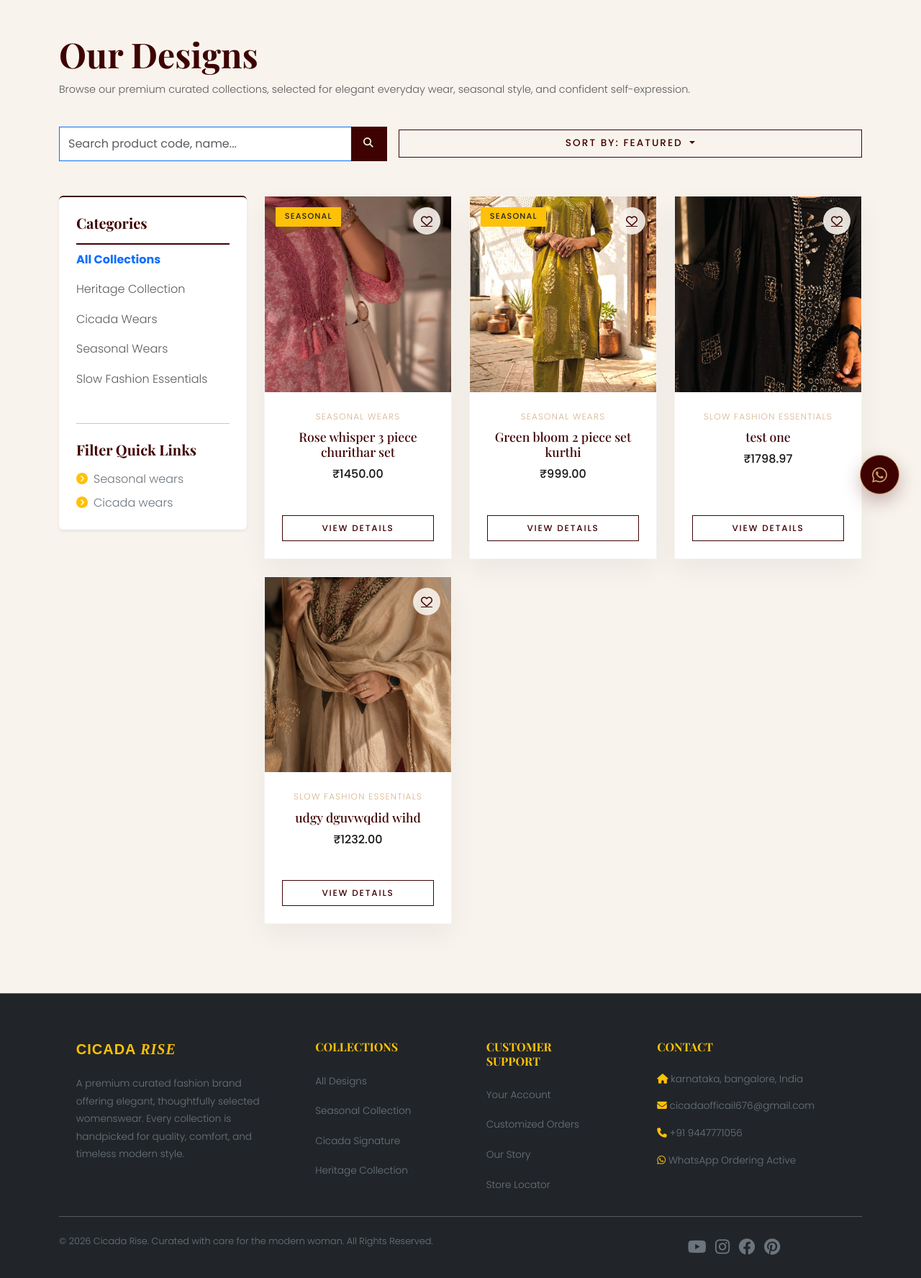
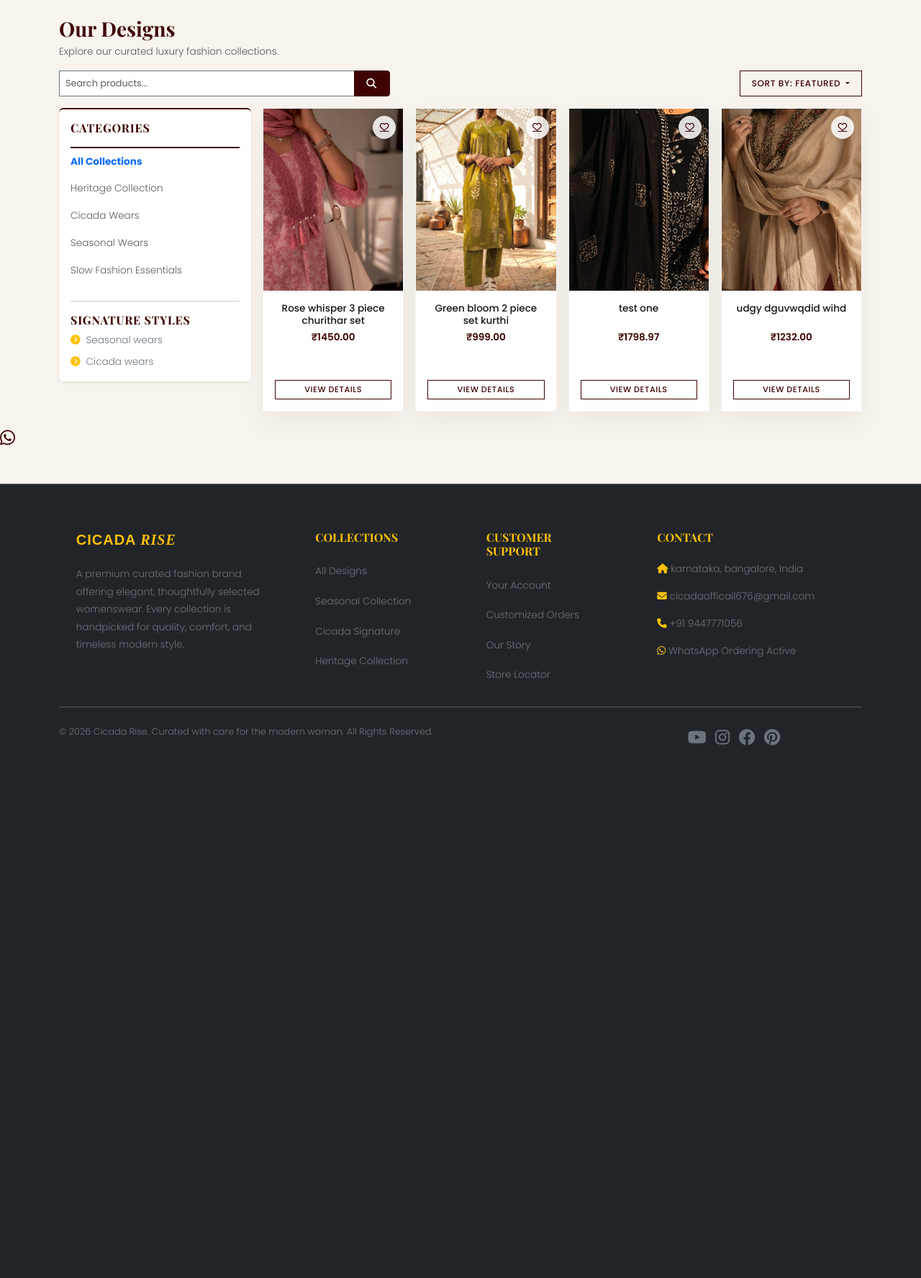
Before and after one commit to AnsiyaHussain/Cicada-Rise, a Django app: page /shop/ in a window 1280 px wide. Shown: the part 81-1857 px from the top of the page at 72% size. After the commit the page ends 1117 px from the top, so only its background shows below. Run offline with Django 5.2, Linux system fonts and the light colour scheme; data comes from the database, SQL or seed files in the repository; some libraries are stand-ins or nearby versions; some web fonts are replaced.

Commit message:
Redesign shop page UI, compact search/filters, 2-column mobile layout & admin primary image management

```diff
--- a/store/static/store/css/style.css
+++ b/store/static/store/css/style.css
@@ -358,7 +358,7 @@
 .product-image-wrapper {
     position: relative;
     width: 100%;
-    padding-top: 105%; /* Normal compact size height ratio */
+    padding-top: 130%; /* Fashion 3:4 vertical ratio */
     overflow: hidden;
     background-color: var(--cream);
 }
@@ -370,7 +370,7 @@
     width: 100%;
     height: 100%;
     object-fit: cover;
-    transition: transform 1.2s cubic-bezier(0.16, 1, 0.3, 1);
+    transition: transform 0.8s cubic-bezier(0.16, 1, 0.3, 1);
 }
 
 .product-card:hover .product-img {
@@ -379,33 +379,35 @@
 
 .product-badge {
     position: absolute;
-    top: 15px;
-    left: 15px;
+    top: 10px;
+    left: 10px;
     background-color: var(--primary);
     color: var(--cream);
-    font-size: 0.7rem;
+    font-size: 0.65rem;
     font-weight: 500;
-    padding: 0.3rem 0.8rem;
+    padding: 0.2rem 0.5rem;
     text-transform: uppercase;
-    letter-spacing: 0.1em;
+    letter-spacing: 0.05em;
     z-index: 2;
 }
 
 .product-wishlist-btn {
     position: absolute;
-    top: 15px;
-    right: 15px;
-    background: rgba(248, 243, 237, 0.9);
+    top: 10px;
+    right: 10px;
+    background: rgba(255, 255, 255, 0.85);
     border: none;
     border-radius: 50%;
-    width: 38px;
-    height: 38px;
+    width: 32px;
+    height: 32px;
     display: flex;
     align-items: center;
     justify-content: center;
     color: var(--primary);
+    font-size: 0.8rem;
     z-index: 2;
     transition: var(--transition-smooth);
+    box-shadow: 0 2px 6px rgba(0, 0, 0, 0.1);
 }
 
 .product-wishlist-btn:hover {
@@ -415,29 +417,28 @@
 }
 
 .product-card-body {
-    padding: 1.5rem;
+    padding: 0.85rem;
     text-align: center;
     display: flex;
     flex-direction: column;
     flex-grow: 1;
 }
 
-.product-card-category {
-    font-size: 0.75rem;
-    color: var(--secondary);
-    text-transform: uppercase;
-    letter-spacing: 0.1em;
-    margin-bottom: 0.5rem;
-}
-
 .product-card-title {
-    font-size: 1.1rem;
-    margin-bottom: 0.5rem;
+    font-family: var(--font-body);
+    font-size: 0.85rem;
     font-weight: 500;
+    line-height: 1.25em;
+    height: 2.5em;
+    display: -webkit-box;
+    -webkit-line-clamp: 2;
+    -webkit-box-orient: vertical;
+    overflow: hidden;
+    margin-bottom: 0.25rem;
 }
 
 .product-card-title a {
-    color: var(--primary);
+    color: var(--dark);
     text-decoration: none;
     transition: var(--transition-smooth);
 }
@@ -447,7 +448,12 @@
 }
 
 .product-card-price {
-    font-weight: 500;
+    font-family: var(--font-body);
+    font-weight: 600;
+    color: var(--primary);
+    font-size: 0.85rem;
+    margin-bottom: 0.4rem;
+}
     color: var(--dark);
     font-size: 1.00rem;
 }
--- a/store/templates/store/shop.html
+++ b/store/templates/store/shop.html
@@ -4,67 +4,85 @@
 {% block title %}Shop Collection - Cicada Rise{% endblock %}
 
 {% block content %}
-<div class="container py-5" x-data="{ openFilters: false }">
-    <div class="row mb-4">
-        <div class="col-12">
-            <!-- <nav aria-label="breadcrumb">
-                <ol class="breadcrumb" style="font-size:0.8rem;">
-                    <li class="breadcrumb-item"><a href="{% url 'home' %}" class="text-primary text-decoration-none">Home</a></li>
-                    <li class="breadcrumb-item active" aria-current="page">Shop</li>
-                </ol>
-            </nav> -->
-            <h1 class="font-display display-5 mb-2">Our Designs</h1>
-            <p class="text-muted" style="font-size:0.9rem;">Browse our premium curated collections, selected for elegant everyday wear, seasonal style, and confident self-expression.</p>
+<div class="container py-3 py-md-4" x-data="{ openFilters: false }">
+    <!-- Header Section -->
+    <div class="row mb-3 align-items-center">
+        <div class="col-12 text-center text-md-start">
+            <h1 class="font-display h3 mb-1" style="color: var(--primary);">Our Designs</h1>
+            <p class="text-muted mb-0" style="font-size:0.85rem;">Explore our curated luxury fashion collections.</p>
         </div>
     </div>
 
-    <!-- Search and Filter Bar -->
-    <div class="row mb-5 align-items-center g-3">
-        <div class="col-md-5">
-            <!-- Search Form -->
+    <!-- Search and Compact Filter / Sort Toolbar -->
+    <div class="row mb-3 align-items-center g-2">
+        <!-- Compact Search Bar -->
+        <div class="col-12 col-md-6 col-lg-5">
             <form method="GET" action="{% url 'shop' %}" class="d-flex" id="shop-search-form">
                 {% if selected_category %}
                     <input type="hidden" name="category" value="{{ selected_category.slug }}">
                 {% endif %}
-                <div class="input-group">
-                    <input type="text" name="q" value="{{ query }}" class="form-control rounded-0 border-primary" placeholder="Search product code, name..." aria-label="Search" id="shop-search-input">
-                    <button class="btn btn-premium px-3" type="submit" id="shop-search-submit-btn"><i class="fa-solid fa-magnifying-glass"></i></button>
+                {% if sort_by %}
+                    <input type="hidden" name="sort" value="{{ sort_by }}">
+                {% endif %}
+                <div class="input-group input-group-sm">
+                    <input type="text" name="q" value="{{ query }}" class="form-control rounded-0 border-secondary" placeholder="Search products..." aria-label="Search products" id="shop-search-input" style="font-size:0.8rem; height:36px;">
+                    <button class="btn btn-premium px-3" type="submit" id="shop-search-submit-btn" style="height:36px;"><i class="fa-solid fa-magnifying-glass"></i></button>
                 </div>
             </form>
         </div>
 
-        <div class="col-md-7 d-flex justify-content-md-end gap-2 align-items-center">
+        <!-- Filter & Sort Controls (Single Row on Mobile) -->
+        <div class="col-12 col-md-6 col-lg-7 d-flex justify-content-between justify-content-md-end gap-2 align-items-center">
             <!-- Mobile Filter Trigger -->
-            <button class="btn btn-premium-outline d-md-none w-100 py-2" @click="openFilters = true" id="mobile-filter-drawer-trigger">
-                <i class="fa-solid fa-sliders me-2"></i> Filters
+            <button class="btn btn-premium-outline btn-sm d-md-none flex-grow-1 py-1" @click="openFilters = true" id="mobile-filter-drawer-trigger" style="height:36px; font-size:0.75rem; letter-spacing:0.05em;">
+                <i class="fa-solid fa-sliders me-1"></i> FILTER
             </button>
 
             <!-- Sorting Dropdown -->
-            <div class="dropdown w-100 w-md-auto">
-                <button class="btn btn-premium-outline w-100 dropdown-toggle py-2" type="button" id="sortDropdownBtn" data-bs-toggle="dropdown" aria-expanded="false" style="font-size: 0.85rem;">
-                    Sort By:
-                    {% if sort_by == 'price_low' %}Price Low to High
-                    {% elif sort_by == 'price_high' %}Price High to Low
-                    {% elif sort_by == 'newest' %}Newest Arrivals
-                    {% else %}Featured
+            <div class="dropdown flex-grow-1 flex-md-grow-0">
+                <button class="btn btn-premium-outline btn-sm w-100 dropdown-toggle py-1 px-3" type="button" id="sortDropdownBtn" data-bs-toggle="dropdown" aria-expanded="false" style="height:36px; font-size: 0.75rem; letter-spacing:0.05em;">
+                    SORT BY:
+                    {% if sort_by == 'price_low' %}PRICE LOW TO HIGH
+                    {% elif sort_by == 'price_high' %}PRICE HIGH TO LOW
+                    {% elif sort_by == 'newest' %}NEWEST ARRIVALS
+                    {% else %}FEATURED
                     {% endif %}
                 </button>
-                <ul class="dropdown-menu dropdown-menu-end rounded-0 border-primary" aria-labelledby="sortDropdownBtn">
-                    <li><a class="dropdown-menu-item dropdown-item" href="?q={{ query }}&category={{ selected_category.slug }}&sort=featured" id="sort-featured">Featured</a></li>
-                    <li><a class="dropdown-menu-item dropdown-item" href="?q={{ query }}&category={{ selected_category.slug }}&sort=newest" id="sort-newest">Newest Arrivals</a></li>
-                    <li><a class="dropdown-menu-item dropdown-item" href="?q={{ query }}&category={{ selected_category.slug }}&sort=price_low" id="sort-price-low">Price Low to High</a></li>
-                    <li><a class="dropdown-menu-item dropdown-item" href="?q={{ query }}&category={{ selected_category.slug }}&sort=price_high" id="sort-price-high">Price High to Low</a></li>
+                <ul class="dropdown-menu dropdown-menu-end rounded-0 border-secondary shadow-sm" aria-labelledby="sortDropdownBtn" style="font-size:0.8rem;">
+                    <li><a class="dropdown-item" href="?q={{ query }}&category={{ selected_category.slug }}&sort=featured" id="sort-featured">Featured</a></li>
+                    <li><a class="dropdown-item" href="?q={{ query }}&category={{ selected_category.slug }}&sort=newest" id="sort-newest">Newest Arrivals</a></li>
+                    <li><a class="dropdown-item" href="?q={{ query }}&category={{ selected_category.slug }}&sort=price_low" id="sort-price-low">Price Low to High</a></li>
+                    <li><a class="dropdown-item" href="?q={{ query }}&category={{ selected_category.slug }}&sort=price_high" id="sort-price-high">Price High to Low</a></li>
                 </ul>
             </div>
         </div>
     </div>
 
-    <div class="row">
+    <!-- Active Filters Row -->
+    {% if query or selected_category %}
+        <div class="mb-3 d-flex flex-wrap gap-2 align-items-center">
+            <span class="text-muted" style="font-size:0.75rem;">Active filters:</span>
+            {% if query %}
+                <span class="badge bg-light text-dark border p-1 px-2" style="font-size:0.7rem;">
+                    Query: "{{ query }}"
+                    <a href="?category={{ selected_category.slug }}&sort={{ sort_by }}" class="text-dark ms-1" style="text-decoration:none;"><i class="fa-solid fa-xmark"></i></a>
+                </span>
+            {% endif %}
+            {% if selected_category %}
+                <span class="badge bg-light text-dark border p-1 px-2" style="font-size:0.7rem;">
+                    Category: {{ selected_category.name }}
+                    <a href="?q={{ query }}&sort={{ sort_by }}" class="text-dark ms-1" style="text-decoration:none;"><i class="fa-solid fa-xmark"></i></a>
+                </span>
+            {% endif %}
+        </div>
+    {% endif %}
+
+    <div class="row g-3">
         <!-- Sidebar Filters (Desktop Only) -->
-        <div class="col-md-3 d-none d-md-block">
-            <div class="card border-0 bg-white p-4 shadow-sm" style="border-top: 2px solid var(--primary) !important;">
-                <h4 class="font-display h5 mb-3">Categories</h4>
-                <div class="list-group list-group-flush mb-4">
+        <div class="col-md-3 col-lg-3 d-none d-md-block">
+            <div class="card border-0 bg-white p-3 shadow-sm" style="border-top: 2px solid var(--primary) !important;">
+                <h4 class="font-display h6 mb-3 text-uppercase" style="letter-spacing:0.05em;">Categories</h4>
+                <div class="list-group list-group-flush mb-3" style="font-size:0.85rem;">
                     <a href="{% url 'shop' %}?q={{ query }}&sort={{ sort_by }}" class="list-group-item list-group-item-action d-flex justify-content-between align-items-center border-0 px-0 {% if not selected_category %}fw-bold text-primary{% else %}text-muted{% endif %}" id="cat-all-link">
                         All Collections
                     </a>
@@ -75,48 +93,25 @@
                     {% endfor %}
                 </div>
 
-                <hr>
+                <hr class="my-2">
 
-                <h4 class="font-display h5 mb-3 mt-2">Filter Quick Links</h4>
-                <div class="d-flex flex-column gap-2">
+                <h4 class="font-display h6 mb-2 mt-2 text-uppercase" style="letter-spacing:0.05em;">Signature Styles</h4>
+                <div class="d-flex flex-column gap-2" style="font-size:0.85rem;">
                     <a href="{% url 'seasonal_wears' %}" class="text-secondary text-decoration-none" id="quick-seasonal-link"><i class="fa-solid fa-circle-chevron-right me-2 text-warning"></i>Seasonal wears</a>
                     <a href="{% url 'cicada_wears' %}" class="text-secondary text-decoration-none" id="quick-cicada-link"><i class="fa-solid fa-circle-chevron-right me-2 text-warning"></i>Cicada wears</a>
                 </div>
             </div>
         </div>
 
-        <!-- Product Grid -->
-        <div class="col-md-9">
-            {% if query or selected_category %}
-                <div class="mb-4 d-flex flex-wrap gap-2 align-items-center">
-                    <span class="text-muted" style="font-size:0.85rem;">Active filters:</span>
-                    {% if query %}
-                        <span class="badge bg-secondary text-dark p-2" style="font-size:0.75rem;">
-                            Query: "{{ query }}"
-                            <a href="?category={{ selected_category.slug }}&sort={{ sort_by }}" class="text-dark ms-1" style="text-decoration:none;"><i class="fa-solid fa-xmark"></i></a>
-                        </span>
-                    {% endif %}
-                    {% if selected_category %}
-                        <span class="badge bg-secondary text-dark p-2" style="font-size:0.75rem;">
-                            Category: {{ selected_category.name }}
-                            <a href="?q={{ query }}&sort={{ sort_by }}" class="text-dark ms-1" style="text-decoration:none;"><i class="fa-solid fa-xmark"></i></a>
-                        </span>
-                    {% endif %}
-                </div>
-            {% endif %}
-
-            <div class="row row-cols-2 row-cols-lg-3 g-3 g-md-4">
+        <!-- Product Grid (2 per row on mobile, 3-4 per row on desktop) -->
+        <div class="col-md-9 col-lg-9">
+            <div class="row row-cols-2 row-cols-md-3 row-cols-lg-4 g-2 g-md-3">
                 {% for prod in products %}
                     <div class="col">
-                        <div class="product-card" style="cursor: pointer;" onclick="window.location.href='{% url 'product_detail' prod.slug %}'" id="product-card-shop-{{ prod.id }}">
+                        <div class="product-card h-100" style="cursor: pointer;" onclick="window.location.href='{% url 'product_detail' prod.slug %}'" id="product-card-shop-{{ prod.id }}">
+                            <!-- PRODUCT IMAGE -->
                             <div class="product-image-wrapper">
-                                <img src="{{ prod.primary_image_url }}" alt="{{ prod.name }}" class="product-img">
-
-                                {% if prod.is_cicada_wear %}
-                                    <span class="product-badge">Cicada Wear</span>
-                                {% elif prod.is_seasonal %}
-                                    <span class="product-badge bg-warning text-dark">Seasonal</span>
-                                {% endif %}
+                                <img src="{{ prod.primary_image_url }}" alt="{{ prod.name }}" class="product-img" loading="lazy">
 
                                 {% if user.is_authenticated %}
                                     <button class="product-wishlist-btn"
@@ -125,20 +120,21 @@
                                             hx-swap="innerHTML"
                                             title="Save to Wishlist"
                                             id="wishlist-btn-shop-{{ prod.id }}">
-                                        <!-- Check if already in user's wishlist in DB -->
-                                        <!-- Handled inside standard lists. Wishlist processor triggers count change -->
                                         <i class="far fa-heart"></i>
                                     </button>
                                 {% else %}
                                     <a href="{% url 'login' %}?next={% url 'shop' %}" class="product-wishlist-btn" onclick="event.stopPropagation();" title="Save to Wishlist" id="wishlist-login-btn-shop-{{ prod.id }}"><i class="far fa-heart"></i></a>
                                 {% endif %}
                             </div>
-                            <div class="product-card-body">
-                                <span class="product-card-category">{{ prod.category.name }}</span>
-                                <h3 class="product-card-title"><a href="{% url 'product_detail' prod.slug %}" onclick="event.stopPropagation();">{{ prod.name }}</a></h3>
-                                <div class="product-card-price mb-1">₹{{ prod.base_price|floatformat:2 }}</div>
+
+                            <!-- CARD BODY: Product Name, Price, View Details -->
+                            <div class="product-card-body p-2 p-md-3 text-center d-flex flex-column flex-grow-1">
+                                <h3 class="product-card-title mb-1">
+                                    <a href="{% url 'product_detail' prod.slug %}" onclick="event.stopPropagation();">{{ prod.name }}</a>
+                                </h3>
+                                <div class="product-card-price mb-2">₹{{ prod.base_price|floatformat:2 }}</div>
                                 <div class="mt-auto">
-                                    <a href="{% url 'product_detail' prod.slug %}" onclick="event.stopPropagation();" class="btn btn-premium-outline btn-sm w-100 py-2" style="font-size:0.75rem;" id="product-details-link-shop-{{ prod.id }}">View Details</a>
+                                    <a href="{% url 'product_detail' prod.slug %}" onclick="event.stopPropagation();" class="btn btn-premium-outline btn-sm w-100 py-1 px-1" style="font-size:0.7rem; letter-spacing:0.05em;" id="product-details-link-shop-{{ prod.id }}">VIEW DETAILS</a>
                                 </div>
                             </div>
                         </div>
@@ -147,8 +143,8 @@
                     <div class="col-12 text-center py-5">
                         <i class="fa-solid fa-hourglass-half text-warning fs-1 mb-3"></i>
                         <h4 class="font-display h5 mt-2">New Collections Coming Soon</h4>
-                        <p class="text-muted" style="max-width: 480px; margin: 0 auto; font-size: 0.9rem; line-height: 1.6;">Our fresh handpicked designs are currently in tailoring. Try selecting another collection or check back soon!</p>
-                        <a href="{% url 'shop' %}" class="btn btn-premium mt-3 px-4 py-2" id="reset-shop-btn">Browse Active Collections</a>
+                        <p class="text-muted" style="max-width: 480px; margin: 0 auto; font-size: 0.85rem; line-height: 1.6;">Our fresh handpicked designs are currently in tailoring. Try selecting another collection or check back soon!</p>
+                        <a href="{% url 'shop' %}" class="btn btn-premium mt-3 px-4 py-2" id="reset-shop-btn" style="font-size:0.85rem;">Browse Active Collections</a>
                     </div>
                 {% endfor %}
             </div>
@@ -163,20 +159,20 @@
                 <button class="btn-close" @click="openFilters = false" id="mobile-filter-close-btn"></button>
             </div>
 
-            <h4 class="h6 mb-2">Collections</h4>
+            <h4 class="h6 mb-2 text-uppercase" style="font-size:0.8rem; letter-spacing:0.05em;">Collections</h4>
             <div class="d-flex flex-wrap gap-2 mb-4">
-                <a href="{% url 'shop' %}?q={{ query }}&sort={{ sort_by }}" class="btn btn-sm {% if not selected_category %}btn-premium{% else %}btn-premium-outline{% endif %} py-2 px-3" id="mobile-cat-all">All Collections</a>
+                <a href="{% url 'shop' %}?q={{ query }}&sort={{ sort_by }}" class="btn btn-sm {% if not selected_category %}btn-premium{% else %}btn-premium-outline{% endif %} py-2 px-3" id="mobile-cat-all" style="font-size:0.8rem;">All Collections</a>
                 {% for cat in categories %}
-                    <a href="{% url 'shop' %}?category={{ cat.slug }}&q={{ query }}&sort={{ sort_by }}" class="btn btn-sm {% if selected_category.slug == cat.slug %}btn-premium{% else %}btn-premium-outline{% endif %} py-2 px-3" id="mobile-cat-{{ cat.slug }}">{{ cat.name }}</a>
+                    <a href="{% url 'shop' %}?category={{ cat.slug }}&q={{ query }}&sort={{ sort_by }}" class="btn btn-sm {% if selected_category.slug == cat.slug %}btn-premium{% else %}btn-premium-outline{% endif %} py-2 px-3" id="mobile-cat-{{ cat.slug }}" style="font-size:0.8rem;">{{ cat.name }}</a>
                 {% endfor %}
             </div>
 
             <hr>
 
-            <h4 class="h6 mb-2">Signature Styles</h4>
+            <h4 class="h6 mb-2 text-uppercase" style="font-size:0.8rem; letter-spacing:0.05em;">Signature Styles</h4>
             <div class="d-flex gap-2">
-                <a href="{% url 'seasonal_wears' %}" class="btn btn-sm btn-premium-outline w-50 py-2" id="mobile-quick-seasonal">Seasonal</a>
-                <a href="{% url 'cicada_wears' %}" class="btn btn-sm btn-premium-outline w-50 py-2" id="mobile-quick-cicada">Cicada Wears</a>
+                <a href="{% url 'seasonal_wears' %}" class="btn btn-sm btn-premium-outline w-50 py-2" id="mobile-quick-seasonal" style="font-size:0.8rem;">Seasonal</a>
+                <a href="{% url 'cicada_wears' %}" class="btn btn-sm btn-premium-outline w-50 py-2" id="mobile-quick-cicada" style="font-size:0.8rem;">Cicada Wears</a>
             </div>
         </div>
     </div>
--- a/store/urls.py
+++ b/store/urls.py
@@ -45,6 +45,8 @@
     path('dashboard/orders/update-status/<int:order_id>/', views.dashboard_update_order_status, name='dashboard_update_order_status'),
     path('dashboard/products/', views.dashboard_products, name='dashboard_products'),
     path('dashboard/products/delete/<int:product_id>/', views.dashboard_product_delete, name='dashboard_product_delete'),
+    path('dashboard/products/image/primary/<int:image_id>/', views.dashboard_set_primary_image, name='dashboard_set_primary_image'),
+    path('dashboard/products/image/delete/<int:image_id>/', views.dashboard_delete_image, name='dashboard_delete_image'),
     path('dashboard/inventory/', views.dashboard_inventory, name='dashboard_inventory'),
     path('dashboard/inventory/restock/<int:variant_id>/', views.dashboard_restock, name='dashboard_restock'),
     path('dashboard/customers/', views.dashboard_customers, name='dashboard_customers'),
--- a/store/views.py
+++ b/store/views.py
@@ -1777,3 +1777,38 @@
     </button>
     """
     return HttpResponse(html)
+
+@staff_required
+@require_POST
+def dashboard_set_primary_image(request, image_id):
+    image = get_object_or_404(ProductImage, id=image_id)
+    product = image.product
+    ProductImage.objects.filter(product=product).update(is_primary=False)
+    image.is_primary = True
+    image.save()
+    logger.info(f"SET PRIMARY IMAGE — Image ID: {image.id}, Product ID: {product.id}, Product: '{product.name}'")
+    messages.success(request, f"Primary image updated for product '{product.name}'.")
+    return redirect('dashboard_products')
+
+@staff_required
+@require_POST
+def dashboard_delete_image(request, image_id):
+    image = get_object_or_404(ProductImage, id=image_id)
+    product = image.product
+    was_primary = image.is_primary
+    if image.image:
+        try:
+            image.image.delete(save=False)
+        except Exception as e:
+            logger.warning(f"Failed to delete image file from storage: {str(e)}")
+    image.delete()
+
+    if was_primary:
+        next_image = product.images.first()
+        if next_image:
+            next_image.is_primary = True
+            next_image.save()
+
+    logger.info(f"DELETE IMAGE — Image ID: {image_id}, Product ID: {product.id}, Product: '{product.name}'")
+    messages.success(request, f"Image removed from product '{product.name}'.")
+    return redirect('dashboard_products')
```
Also changed, not shown: store/models.py (+25 -2 lines), store/templates/store/dashboard/products.html (+73 -6 lines), store/tests.py (+40 -1 lines), 1 other file.
